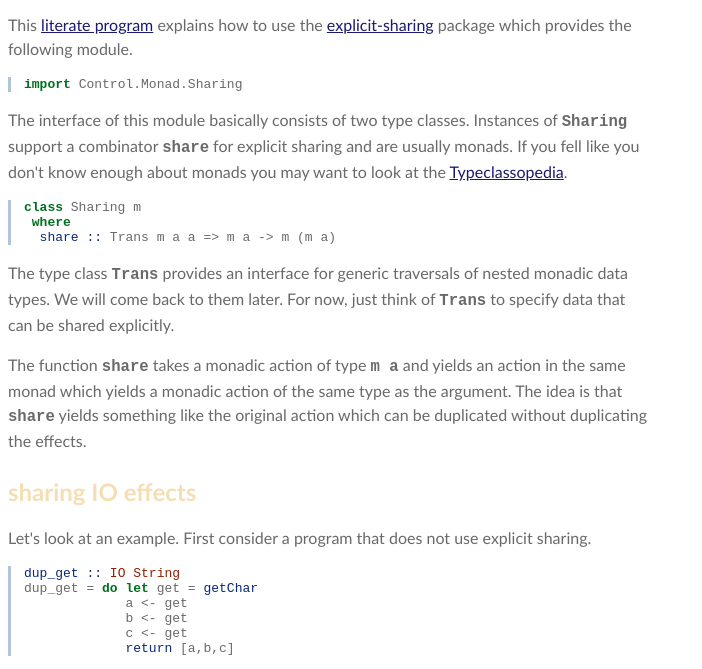
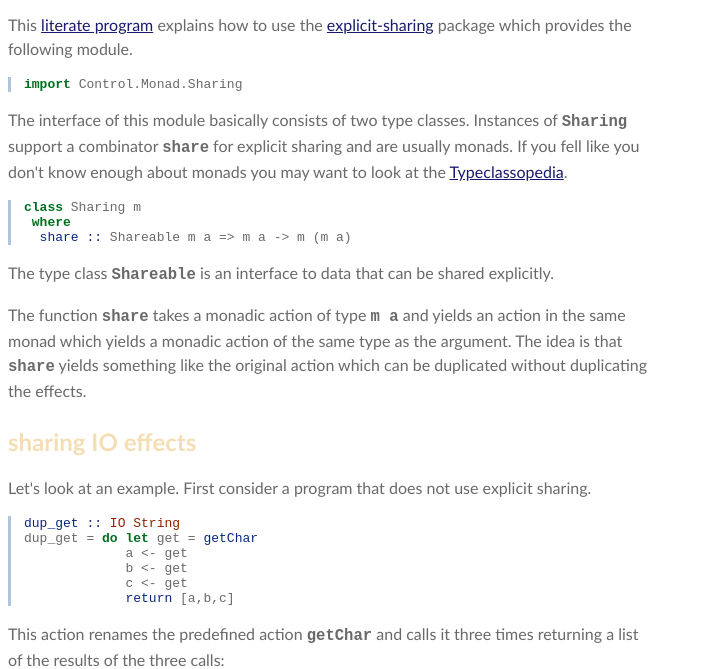
Before and after one commit to sebfisch/explicit-sharing, a plain HTML site: page tutorial.html in a window 1280 px wide. Shown: the part 142-811 px from the top of the page, without its empty margins (0-702 px from the left). Drawn offline with Linux system fonts and the light colour scheme.

Commit message:
adjusted tutorials to refactored interface.

```diff
--- a/tutorial.html
+++ b/tutorial.html
@@ -117,16 +117,14 @@ pre.sourceCode span.Error { color: red; font-weight: bold; }
 	><span class="Function FunctionDefinition"
 	>share ::</span
 	><span class="Normal NormalText"
-	> Trans m a a =&gt; m a -&gt; m (m a)</span
+	> Shareable m a =&gt; m a -&gt; m (m a)</span
 	><br
 	 /></code
       ></pre
     ><p
     >The type class <code
-      >Trans</code
-      > provides an interface for generic traversals of nested monadic data types. We will come back to them later. For now, just think of <code
-      >Trans</code
-      > to specify data that can be shared explicitly.</p
+      >Shareable</code
+      > is an interface to data that can be shared explicitly.</p
     ><p
     >The function <code
       >share</code
@@ -365,7 +363,7 @@ xyz
       ></h2
     ><p
     >Let's return to the type class <code
-      >Trans</code
+      >Shareable</code
       > that specifies what data can be shared. The <code
       >share</code
       > combinator is not only applicable to predefined Haskell types like <code
@@ -386,7 +384,7 @@ xyz
     >In order to be able to use <code
       >share</code
       > with values of this type, we need an instance of <code
-      >Trans</code
+      >Shareable</code
       > (which is also provided out of the box).</p
     ><pre class="sourceCode Haskell"
     ><code
@@ -397,7 +395,7 @@ xyz
 	><span class="Keyword Class"
 	>Monad</span
 	><span class="Normal NormalText"
-	> m, Trans m a b) =&gt; Trans m (List m a) (List m b)</span
+	> m, Shareable m a) =&gt; Shareable m (List m a)</span
 	><br
 	 /><span class="Normal NormalText"
 	> </span
@@ -405,14 +403,14 @@ xyz
 	>where</span
 	><br
 	 /><span class="Normal NormalText"
-	>  trans _ Nil         = </span
+	>  shareArgs _ Nil         = </span
 	><span class="Function"
 	>return</span
 	><span class="Normal NormalText"
 	> Nil</span
 	><br
 	 /><span class="Normal NormalText"
-	>  trans f (Cons x xs) = </span
+	>  shareArgs f (Cons x xs) = </span
 	><span class="Function"
 	>return</span
 	><span class="Normal NormalText"
@@ -430,9 +428,9 @@ xyz
       ></pre
     ><p
     >The type class <code
-      >Trans</code
+      >Shareable</code
       > defines one operation <code
-      >trans</code
+      >shareArgs</code
       > to generically traverse nested monadic types. As you can see in the above instance declaration, the given function <code
       >f</code
       > is applied to every monadic child of a compound value and the results are combined using the matched constructor.</p
@@ -515,11 +513,13 @@ xyz
     ><p
     >How can we observe this list? The <code
       >List</code
-      > type comes with another instance of <code
-      >Trans</code
+      > type comes with an instance of another type class <code
+      >Convertible</code
       > that allows <code
       >evalLazy</code
-      > to convert it to ordinary Haskell lists.</p
+      > to convert <code
+      >List</code
+      >s to ordinary Haskell lists.</p
     ><pre class="sourceCode Haskell"
     ><code
       ><span class="Keyword"
@@ -529,7 +529,7 @@ xyz
 	><span class="Keyword Class"
 	>Monad</span
 	><span class="Normal NormalText"
-	> m, Trans m a b) =&gt; Trans m (List m a) [b]</span
+	> m, Convertible m a b) =&gt; Convertible m (List m a) [b]</span
 	><br
 	 /><span class="Normal NormalText"
 	> </span
@@ -537,14 +537,14 @@ xyz
 	>where</span
 	><br
 	 /><span class="Normal NormalText"
-	>  trans _ Nil         = </span
+	>  convArgs _ Nil         = </span
 	><span class="Function"
 	>return</span
 	><span class="Normal NormalText"
 	> []</span
 	><br
 	 /><span class="Normal NormalText"
-	>  trans f (Cons x xs) = </span
+	>  convArgs f (Cons x xs) = </span
 	><span class="Function"
 	>return</span
 	><span class="Normal NormalText"
@@ -552,11 +552,11 @@ xyz
 	><span class="Others InfixOperator"
 	>`ap`</span
 	><span class="Normal NormalText"
-	> join (f x) </span
+	> (x &gt;&gt;= f) </span
 	><span class="Others InfixOperator"
 	>`ap`</span
 	><span class="Normal NormalText"
-	> join (f xs)</span
+	> join (xs &gt;&gt;= f)</span
 	><br
 	 /></code
       ></pre
@@ -573,7 +573,7 @@ xyz
       ></pre
     ><p
     >In order to convert in the other direction, there is yet another instance of <code
-      >Trans</code
+      >Convertible</code
       > for <code
       >List</code
       >s:</p
@@ -586,7 +586,7 @@ xyz
 	><span class="Keyword Class"
 	>Monad</span
 	><span class="Normal NormalText"
-	> m, Trans m a b) =&gt; Trans m [a] (List m b)</span
+	> m, Convertible m a b) =&gt; Convertible m [a] (List m b)</span
 	><br
 	 /><span class="Normal NormalText"
 	> </span
@@ -605,23 +605,7 @@ xyz
 	><span class="Function"
 	>return</span
 	><span class="Normal NormalText"
-	> Cons </span
-	><span class="Others InfixOperator"
-	>`ap`</span
-	><span class="Normal NormalText"
-	> f (</span
-	><span class="Function"
-	>return</span
-	><span class="Normal NormalText"
-	> x) </span
-	><span class="Others InfixOperator"
-	>`ap`</span
-	><span class="Normal NormalText"
-	> f (</span
-	><span class="Function"
-	>return</span
-	><span class="Normal NormalText"
-	> xs)</span
+	> (Cons (f x) (f xs))</span
 	><br
 	 /></code
       ></pre
@@ -630,13 +614,13 @@ xyz
     ><pre class="sourceCode Haskell"
     ><code
       ><span class="Function FunctionDefinition"
-	>eval ::</span
+	>convert ::</span
 	><span class="Normal NormalText"
 	> (</span
 	><span class="Keyword Class"
 	>Monad</span
 	><span class="Normal NormalText"
-	> m, Trans m a b) =&gt; a -&gt; m b</span
+	> m, Convertible m a b) =&gt; a -&gt; m b</span
 	><br
 	 /></code
       ></pre
@@ -655,8 +639,10 @@ xyz
       >share</code
       > combinator from the type class <code
       >Sharing</code
-      > which implements explicit sharing of monadic effects such that monadic actions can be duplicated without duplicating their effects and three different instances of the type class <code
-      >Trans</code
+      > which implements explicit sharing of monadic effects such that monadic actions can be duplicated without duplicating their effects and three different instances of the type classes <code
+      >Shareable</code
+      > and <code
+      >Convertible</code
       > which allow nested monadic data to be shared and converted back and forth to ordinary data respectively. But what is this good for?</p
     ><p
     >A monadic effect whose interaction whith sharing is particularly interesting ins non-determinism. By combining the features for non-determinism provided by the <code
```
Also changed, not shown: flp.html (+2 -2 lines), 2 other files.
